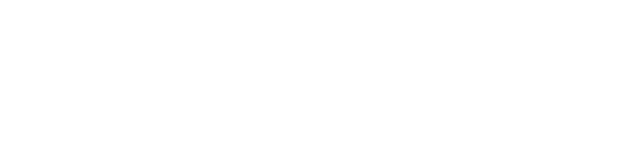
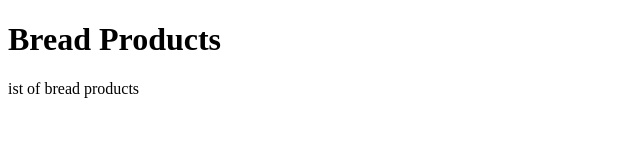
Before and after one commit to kuvishar/com.bread.demo, a plain HTML site: page index.html in a window 1280 px wide. Shown: the whole page, without its empty margins (0-640 px from the left). Drawn offline with Linux system fonts and the light colour scheme.

Commit message:
fininshed for first release

```diff
--- a/index.html
+++ b/index.html
@@ -4,6 +4,8 @@
 	<title>Index</title>
 </head>
 <body>
+<h1>Bread Products</h1>
 
+<p>ist of bread products</p>
 </body>
 </html>
```
